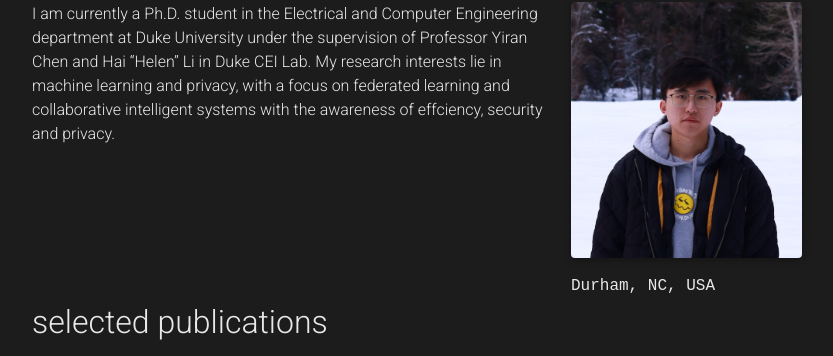
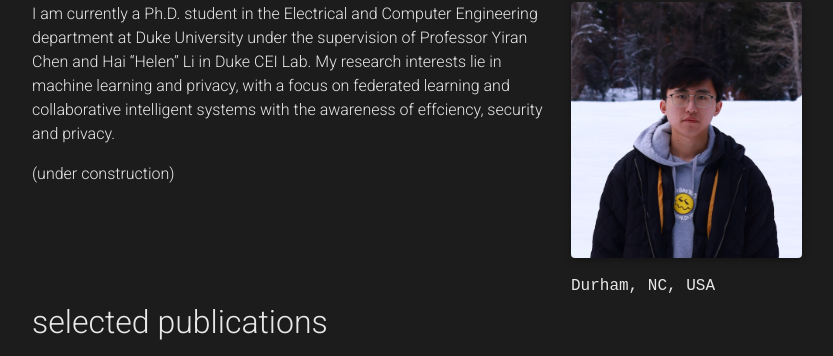
Before and after one commit to jeremy313/jeremy313.github.io, a Jekyll site: the page built from _pages/about.md, in a window 1280 px wide, cut to the strip 0-537 px from the top of the page. Shown: the part 167-523 px from the top of the strip, without its empty margins (223-1056 px from the left). Built offline with Jekyll 4.4.1, drawn with Linux system fonts in a browser that asks for light colours; full-size pictures stand in for the smaller copies a plugin makes; comment, search, counter and statistics services are not loaded; a style sheet for code colours, icons or effects is not loaded; part of the change alters nothing that is shown.

```diff
--- a/_includes/scripts/analytics.html
+++ b/_includes/scripts/analytics.html
@@ -3,7 +3,7 @@
   <script async src="https://www.googletagmanager.com/gtag/js?id={{ site.google_analytics }}"></script>
   <script>
     window.dataLayer = window.dataLayer || [];
-    function gtag(){ window.dataLayer.push(arguments); }
+    function gtag(){ dataLayer.push(arguments); }
     gtag('js', new Date());
     gtag('config', '{{ site.google_analytics }}');
   </script>
--- a/_pages/about.md
+++ b/_pages/about.md
@@ -17,3 +17,5 @@ social: true  # includes social icons at the bottom of the page
 ---
 
 I am currently a Ph.D. student in the Electrical and Computer Engineering department at Duke University under the supervision of Professor Yiran Chen and Hai "Helen" Li in Duke CEI Lab. My research interests lie in machine learning and privacy, with a focus on federated learning and collaborative intelligent systems with the awareness of effciency, security and privacy.
+
+(under construction)
```
